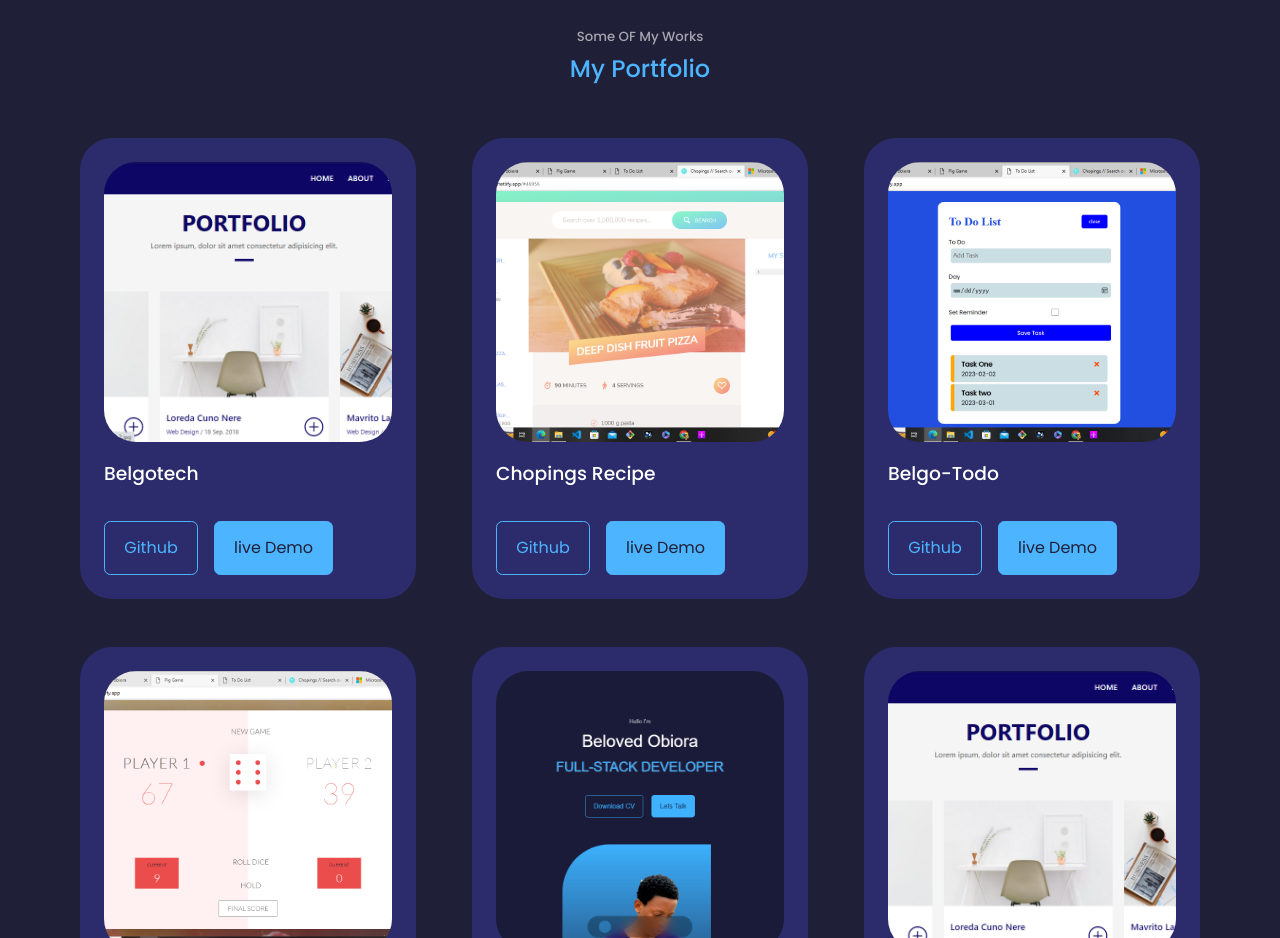
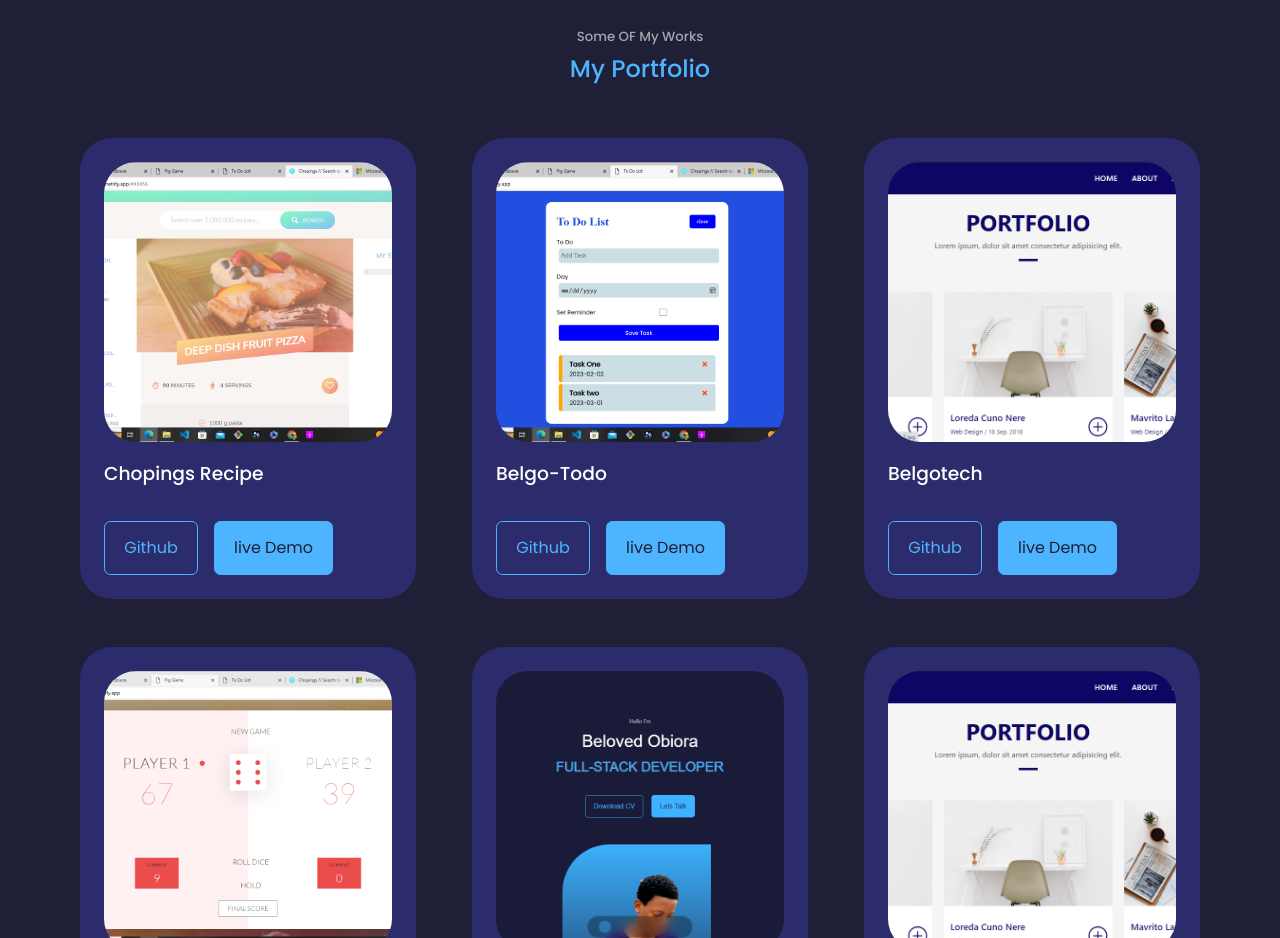
Before and after one commit to Belgotech/my-react-portfolio, a React (Vite) app: page / in a window 1280 px wide. Shown: the part 3560-4498 px from the top of the page. Built offline with nearby package versions, Linux system fonts and the light colour scheme.

Commit message:
App Update

```diff
--- a/src/Component/Portfolio/Portfolio.jsx
+++ b/src/Component/Portfolio/Portfolio.jsx
@@ -9,28 +9,29 @@ import IMG6 from "../../assets/portfolio6.png";
 const data = [
   {
     id: 1,
+    Image: IMG2,
+    title: "Chopings Recipe",
+    demo: "https://chopingsrecipe.netlify.app",
+    github: "https://github.com/Belgotech/Chopings-Resturant-",
+  },
+
+  {
+    id: 2,
+    Image: IMG3,
+    title: "Belgo-Todo",
+    description: "This is a todo app used to keep record of todos, built with reatjs and css",
+    demo: "https://belgotodo.netlify.app",
+    github: "https://github.com/Belgotech/Basic-Crude-Application",
+  },
+  {
+    id: 3,
     Image: IMG1,
     title: "Belgotech",
     demo: "https://belgotech.netlify.app",
     github: "https://github.com/belgotech",
   },
 
-  {
-    id: 2,
-    Image: IMG2,
-    title: "Chopings Recipe",
-    demo: "https://chopingsrecipe.netlify.app",
-    github: "https://github.com/belgotech",
-  },
 
-  {
-    id: 3,
-    Image: IMG3,
-    title: "Belgo-Todo",
-    description: "This is a todo app used to keep record of todos, built with reatjs and css",
-    demo: "https://belgotodo.netlify.app",
-    github: "https://github.com/belgotech",
-  },
 
   {
     id: 4,
@@ -38,7 +39,7 @@ const data = [
     title: "Pig Game",
     description: "This is a pig game, built with javascript and css",
     demo: "https://belgogame.netlify.app",
-    github: "https://github.com/belgotech",
+    github: "https://github.com/Belgotech/pig-game",
   },
 
   {
@@ -47,7 +48,7 @@ const data = [
     title: "Beloved Portfolio",
     description: "This is my portfolio where i showcase my works and projects, built with reactjs and css",
     demo: "https://belovedobiora.netlify.app",
-    github: "https://github.com/belgotech",
+    github: "https://github.com/Belgotech/my-react-portfolio",
   },
 
   {
```
